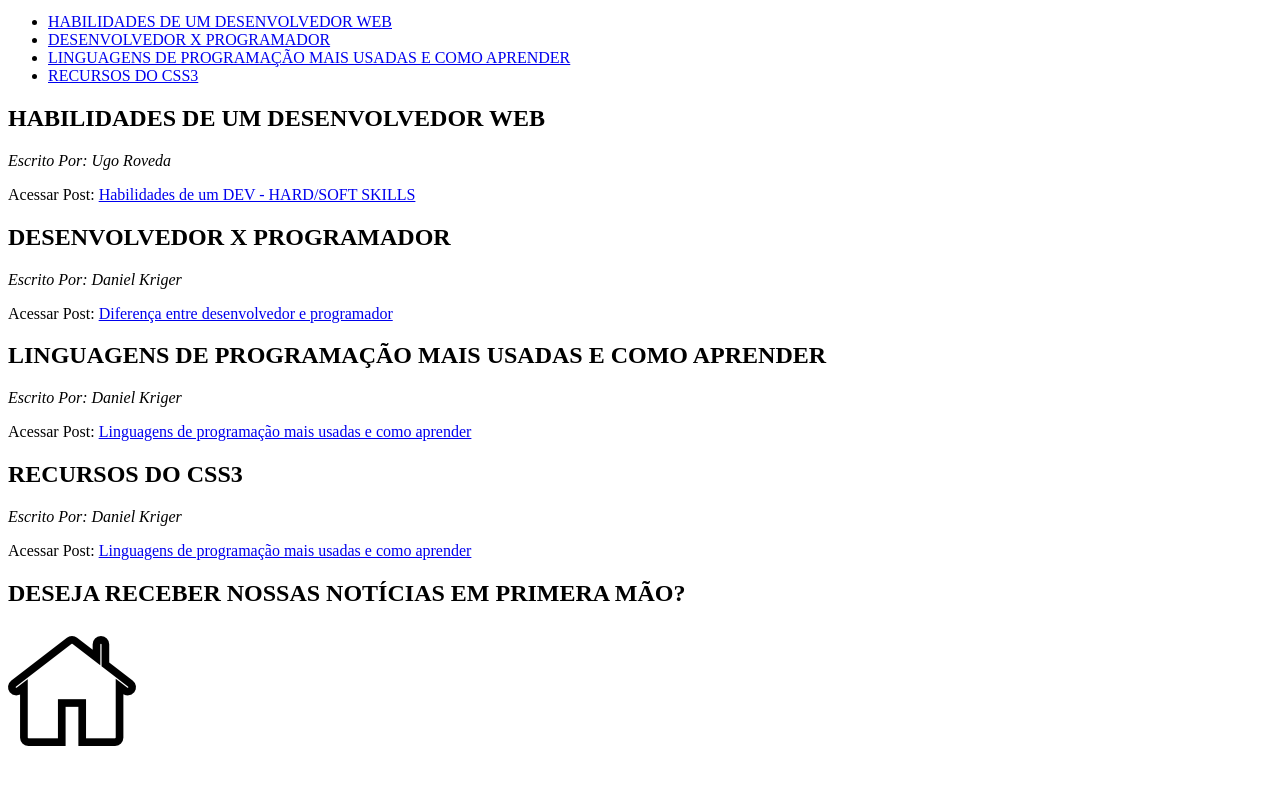
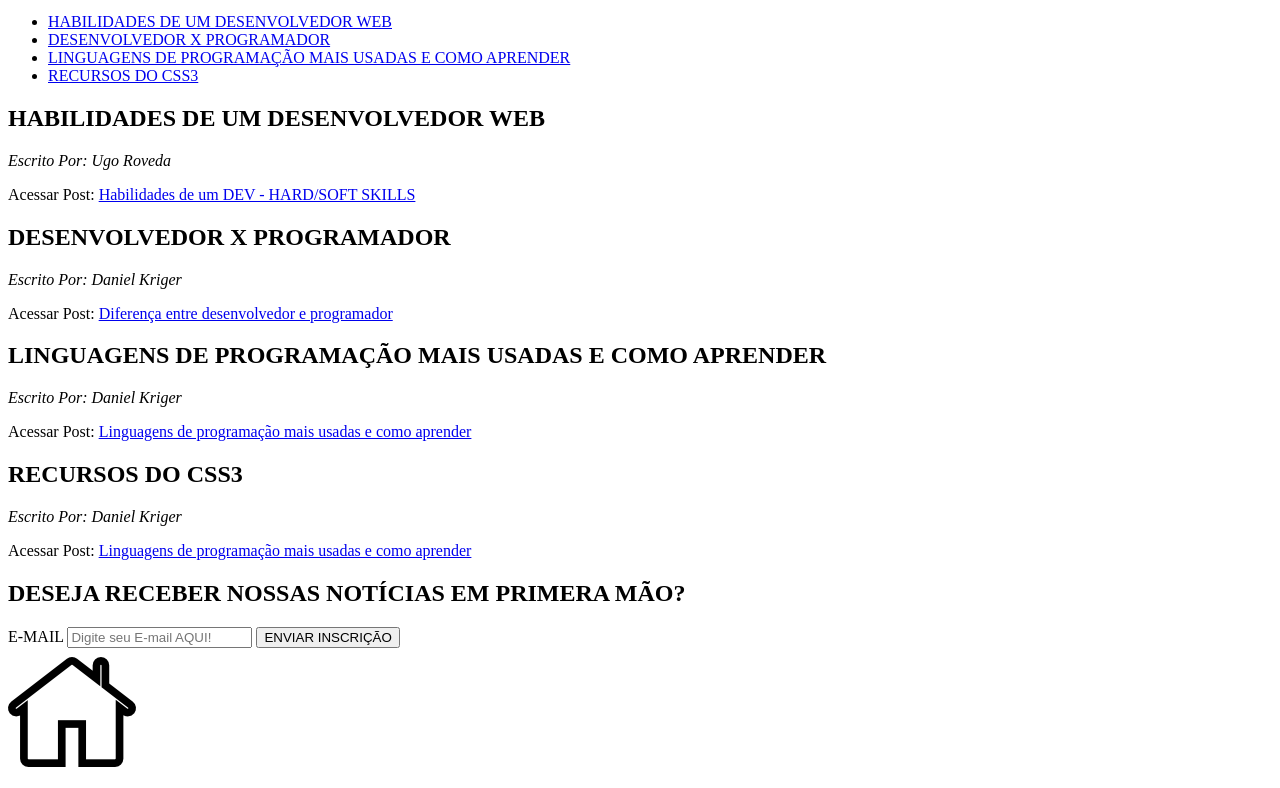
Before and after one commit to almeidafrederico/Sprint-1---Blog-Kenzie, a plain HTML site: page index.html in a window 1280 px wide. Shown: the part 119-907 px from the top of the page. Before the commit the page ends 886 px from the top, so only its background shows below. Drawn offline with Linux system fonts and the light colour scheme.

Commit message:
inserido input para cadastramento de e-mail no blog

```diff
--- a/index.html
+++ b/index.html
@@ -49,6 +49,11 @@
         </section>
         <section>
             <h2>DESEJA RECEBER NOSSAS NOTÍCIAS EM PRIMERA MÃO?</h2>
+            <form action="">
+                <label for="e-mail">E-MAIL</label>
+                <input type="text" id="e-mail" name="e-mail" placeholder="Digite seu E-mail AQUI!" required="true">
+                <button type="submit">ENVIAR INSCRIÇÃO</button>
+            </form>
         </section>
         <footer>
             <nav><a href="#top"><strong><img src="./src/img/home.png"></strong></a></nav>
```
